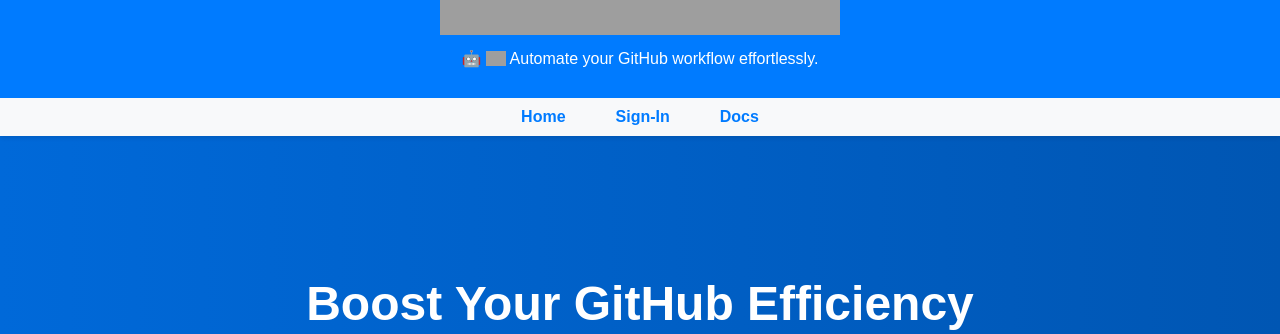
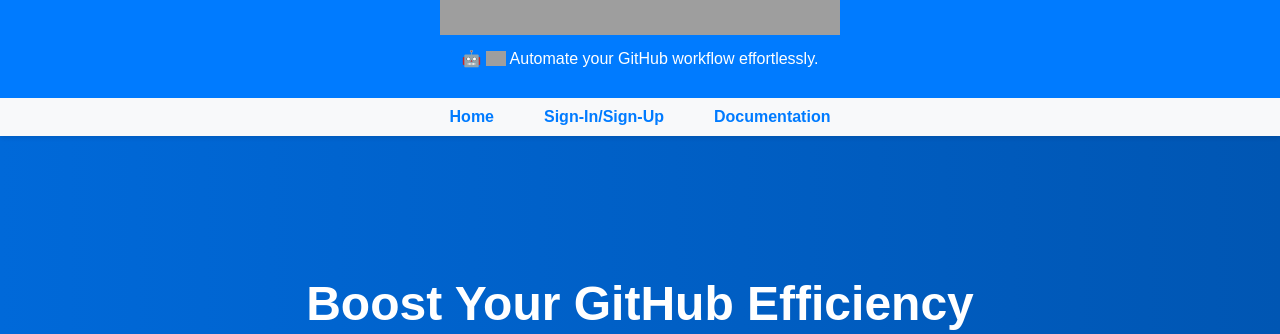
Before and after one commit to guibranco/gstraccini-bot-website, a PHP site: page /index.php in a window 1280 px wide. Shown: the part 285-619 px from the top of the page. Run offline with PHP 8.4, Linux system fonts and the light colour scheme; some libraries are stand-ins or nearby versions; grey boxes are pictures that could not be loaded.

Commit message:
Update header-public.php (#299)
Co-authored-by: gstraccini[bot] <150967461+gstraccini[bot]@users.noreply.github.com>

```diff
--- a/Src/includes/header-public.php
+++ b/Src/includes/header-public.php
@@ -9,10 +9,10 @@
   <ul>
     <li><a href="/">Home</a></li>
     <li><a href="<?php echo ($isAuthenticated) ? '/dashboard.php' : '/signin.php'; ?>">
-        <?php echo ($isAuthenticated) ? 'Dashboard' : 'Sign-In'; ?>
+        <?php echo ($isAuthenticated) ? 'Dashboard' : 'Sign-In/Sign-Up'; ?>
       </a>
     </li>
-    <li><a href="https://docs.bot.straccini.com" target="_blank">Docs</a></li>
+    <li><a href="https://docs.bot.straccini.com" target="_blank">Documentation</a></li>
   </ul>
 </nav>
 
```
